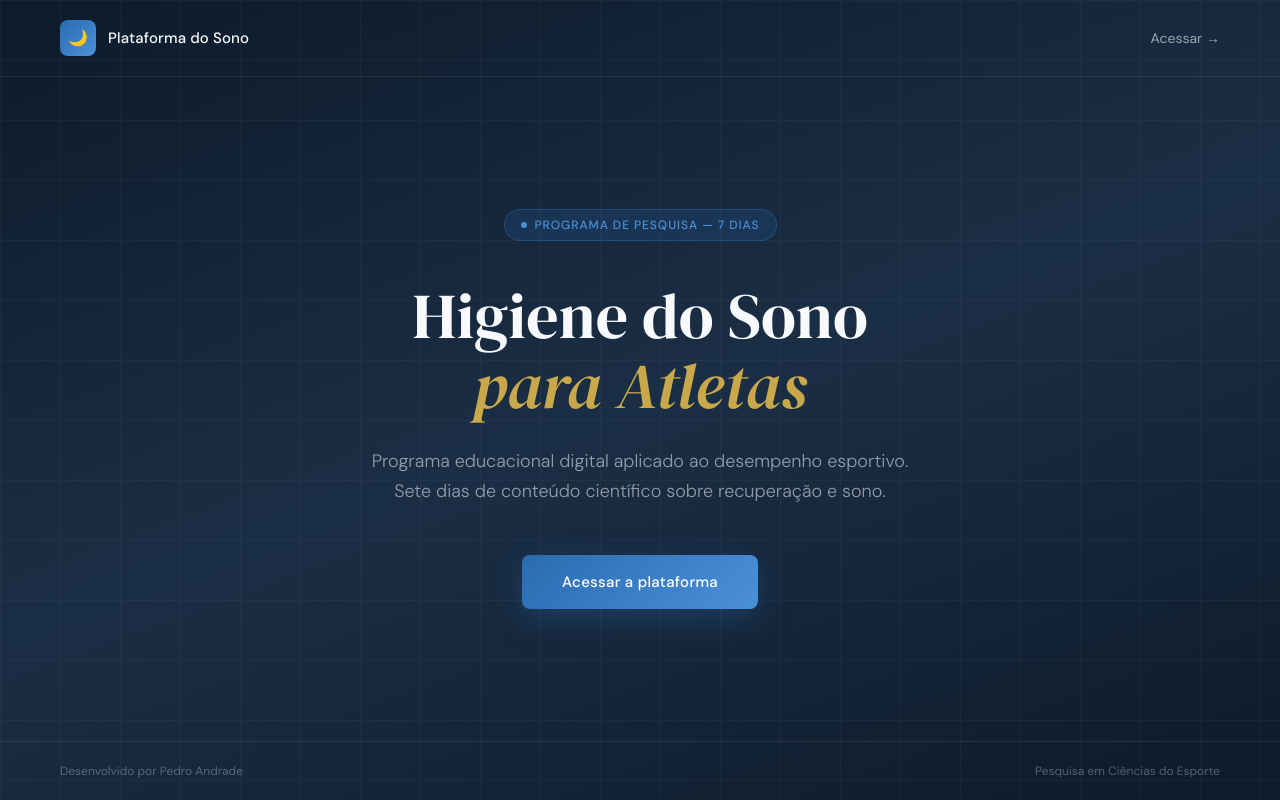
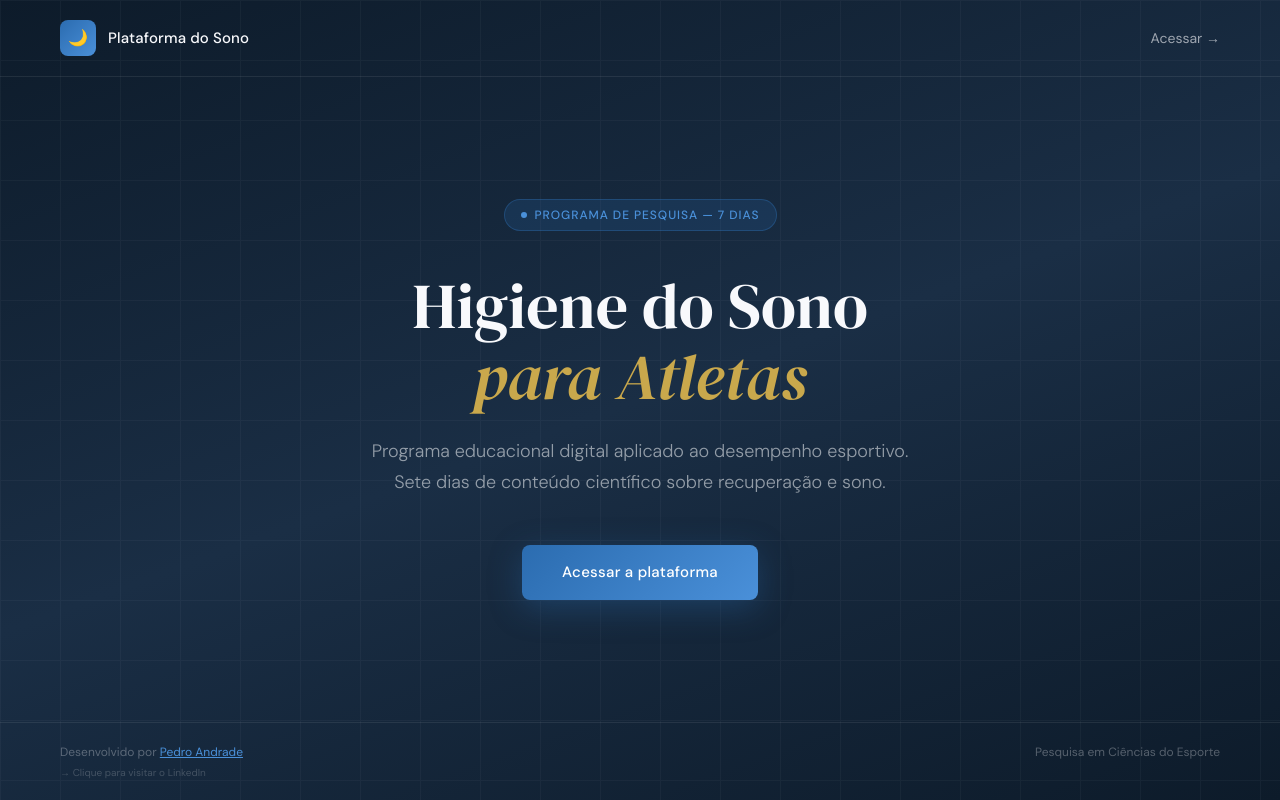
Before and after one commit to peaga16/plataforma-sono, a Next.js app: page / in a window 1280 px wide. Built offline with nearby package versions, Linux system fonts and the light colour scheme.

Commit message:
Correção de bug: Corrigindo o erro de importação do componente 'Header' no arquivo 'page.tsx'.

```diff
--- a/src/app/page.tsx
+++ b/src/app/page.tsx
@@ -106,7 +106,10 @@ export default function Home() {
         fontFamily: "'DM Sans', sans-serif",
         display: "flex", justifyContent: "space-between",
       }}>
-        <span>Desenvolvido por <a href="https://www.linkedin.com/in/pedro-andrade-38913b2a7/" target="_blank" rel="noopener noreferrer">Pedro Andrade</a></span>
+        <div style={{ display: "flex", flexDirection: "column", gap: 4 }}>
+          <span>Desenvolvido por <a href="https://www.linkedin.com/in/pedro-andrade-38913b2a7/" target="_blank" rel="noopener noreferrer" style={{ color: "#4A90D9", textDecoration: "underline", cursor: "pointer" }}>Pedro Andrade</a></span>
+          <span style={{ fontSize: 10, color: "rgba(248,249,252,0.2)" }}>→ Clique para visitar o LinkedIn</span>
+        </div>
         <span>Pesquisa em Ciências do Esporte</span>
       </footer>
     </main>
```
